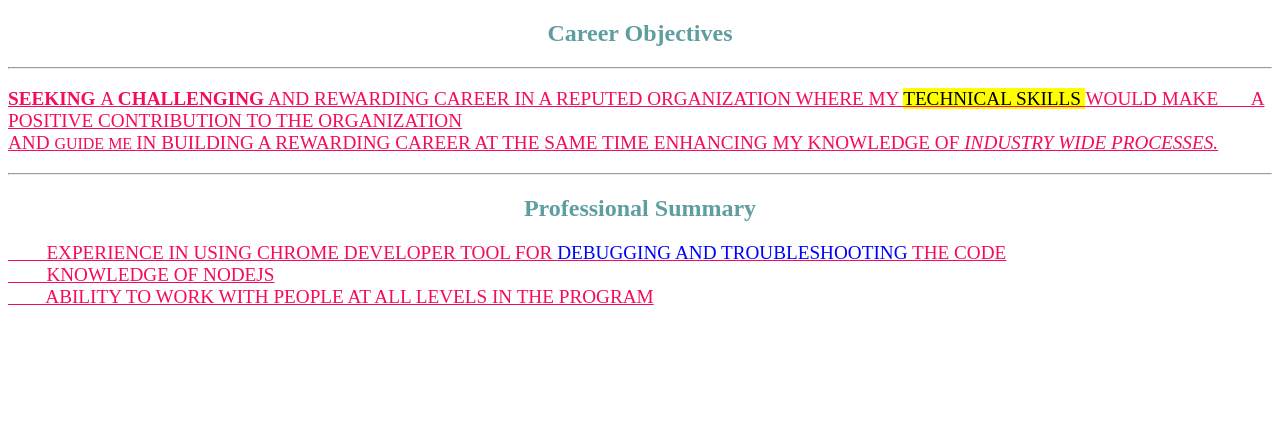
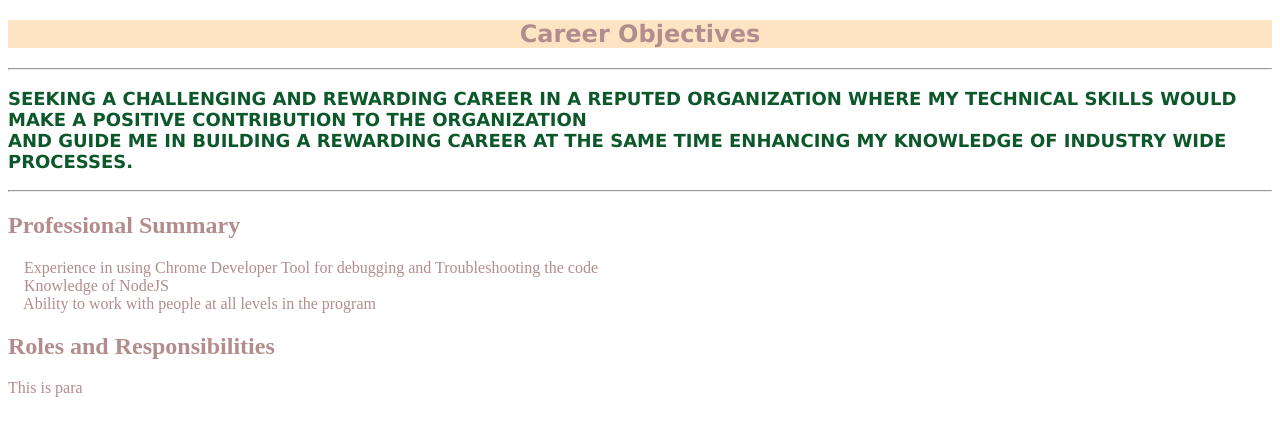
Before and after one commit to thombare62/MyProfile, a plain HTML site: page InternalCSS.html in a window 1280 px wide. Drawn offline with Linux system fonts and the light colour scheme.

Commit message:
File updation considering CSS Assignment
All files were updated according to CSS properties such as margin, padding, text alignment etc.

```diff
--- a/InternalCSS.html
+++ b/InternalCSS.html
@@ -1,44 +1,55 @@
 <!DOCTYPE html>
 <html>
+
 <head>
-    <title>Internal CSS</title>
+    <title> Internal CSS </title>
     <style>
-      h2 {
+        #objective {
           color: cadetblue;
+          background-color: bisque;
           text-align: center;
+          font-family: 'Lucida Sans', 'Lucida Sans Regular', 'Lucida Grande', 'Lucida Sans Unicode', Geneva, Verdana, sans-serif;
         }
-      p {
-        color: rgb(246, 10, 93);
-        font-size: larger;
+
+        /* span{
+            color: cornflowerblue;
+        } */
+        .carrerObjectives{
+            color: #0c582b;
+            font-size: large;
             text-transform: uppercase;
-        text-decoration: underline;
+            font-weight: bold;
+            font-family: Verdana, Geneva, Tahoma, sans-serif;
         }
-      #debug {
-        color: blue;
+        h2, p, #objective {
+            color: rgb(179, 141, 141);
         }
+
     </style>
 </head>
 
 <body>
-    <h2>Career Objectives</h2>
-    <hr />
+
+    <h2 id="objective">  Career Objectives </h2>
+    <hr>
+    <p class="carrerObjectives">
+        <strong> Seeking </strong> a challenging and rewarding career
+        in a reputed organization where my technical skills
+        would make a positive contribution to the organization <br> and guide me in building a rewarding
+        career at the same time <span>enhancing </span>  my knowledge of industry wide processes.
+    </p>
+    <hr>
+    <h2> Professional Summary </h2>
+    <!-- This is important section for resume preparation -->
     <p>
-      <strong> Seeking </strong> a <b> challenging</b> and
-      <u> rewarding career </u> in a reputed organization where my
-      <mark> technical skills </mark> would make &nbsp; &nbsp; &nbsp; a positive
-      contribution to the organization <br />
-      and <small>guide me </small> in building a rewarding career at the same
-      time enhancing my knowledge of <i> industry wide processes. </i>
+        &nbsp; &nbsp;  Experience in using Chrome Developer Tool for <span id="debug">debugging and Troubleshooting </span> the code <br>
+        &nbsp; &nbsp;  Knowledge of NodeJS <br>
+        &nbsp; &nbsp; Ability to work with people at all levels in the program
     </p>
+    <h2> Roles and Responsibilities </h2>
 
-    <hr />
-    <h2>Professional Summary</h2>
-    <p id="Summary">
-      &nbsp; &nbsp; &nbsp; &nbsp; Experience in using Chrome Developer Tool for
-      <span id="debug"> debugging and Troubleshooting </span> the code <br />
-      &nbsp; &nbsp; &nbsp; &nbsp; Knowledge of NodeJS <br />
-      &nbsp; &nbsp; &nbsp; &nbsp; Ability to work with people at all levels in
-      the program
+    <p>
+         This is para
     </p>
 </body>
 </html>
```
Also changed, not shown: Index.html (+27 -24 lines), education.html (+5 -0 lines), hobbies.html (added, +27 -0 lines), home.html (+3 -0 lines), techStack.html (+3 -0 lines). Lines whose indentation alone changed are shown as unchanged.
